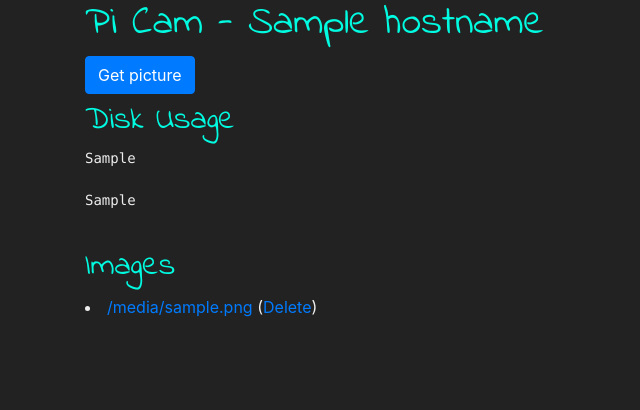
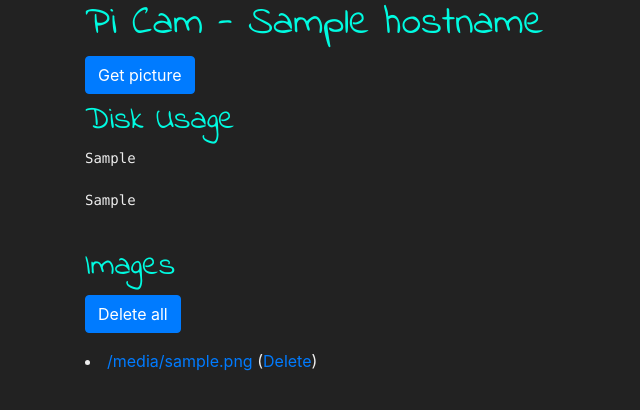
Before and after one commit to NanoDano/Pi-Cam-Server, a Flask app: template templates/index.html in a window 1280 px wide. Shown: the top 410 px of the page, without its empty margins (0-640 px from the left). Run offline with Flask 2, Linux system fonts and the light colour scheme; the template is opened without the code that fills it: most values are stand-ins (such as "Sample title", 1, 10 or a date in 2020); some libraries are stand-ins or nearby versions.

Commit message:
Adding delete all route

```diff
--- a/app.py
+++ b/app.py
@@ -5,6 +5,7 @@ from glob import glob
 from os import remove
 import datetime
 from os.path import getmtime, basename, join
+from shutil import rmtree
 from subprocess import Popen, PIPE
 from urllib.parse import unquote
 from dotenv import load_dotenv
@@ -92,6 +93,11 @@ def delete_image():
     return redirect(url_for('home'))
 
 
+@app.route('/delete-all')
+def delete_all_images():
+    rmtree(os.path.join(STATIC_IMAGE_DIR, "*"))
+
+
 if __name__ == '__main__':
     app.run(host="127.0.0.1", port=8080, debug=True)
     # app.run(ssl_context='adhoc',  port=9999, host='localhost', debug=True)
--- a/templates/index.html
+++ b/templates/index.html
@@ -25,6 +25,7 @@
 
     <div>
         <h2>Images</h2>
+        <p><a href="/delete-all" class="btn btn-primary">Delete all</a></p>
         </ul>
         {% for image in images %}
             <li><a href="{{ url_for('static', filename=image) }}">{{ image }}</a> (<a
```
